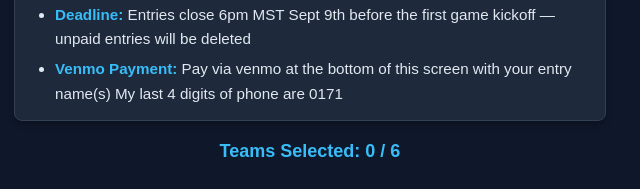
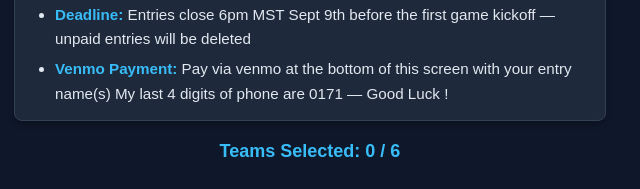
Before and after one commit to clintnissen80-maker/nfl-playoff-pool, a website: page four-weeks-entry.html in a window 1280 px wide. Shown: the part 198-387 px from the top of the page, 330-970 px from the left. Drawn offline with Linux system fonts and the light colour scheme; no server answers.

Commit message:
text tweak

```diff
--- a/four-weeks-entry.html
+++ b/four-weeks-entry.html
@@ -93,7 +93,7 @@
         <li><strong>Cost & Limit:</strong> $10 per entry (4 entries max)</li>
         <li><strong>Objective:</strong> Pick the 6 NFL teams you think will score the most combined points through week 4</li>
         <li><strong>Deadline:</strong> Entries close 6pm MST Sept 9th before the first game kickoff — unpaid entries will be deleted</li>
-        <li><strong>Venmo Payment:</strong> Pay via venmo at the bottom of this screen with your entry name(s) My last 4 digits of phone are 0171</li>
+        <li><strong>Venmo Payment:</strong> Pay via venmo at the bottom of this screen with your entry name(s) My last 4 digits of phone are 0171  — Good Luck !</li>
     </ul>
 </div>
 
```
